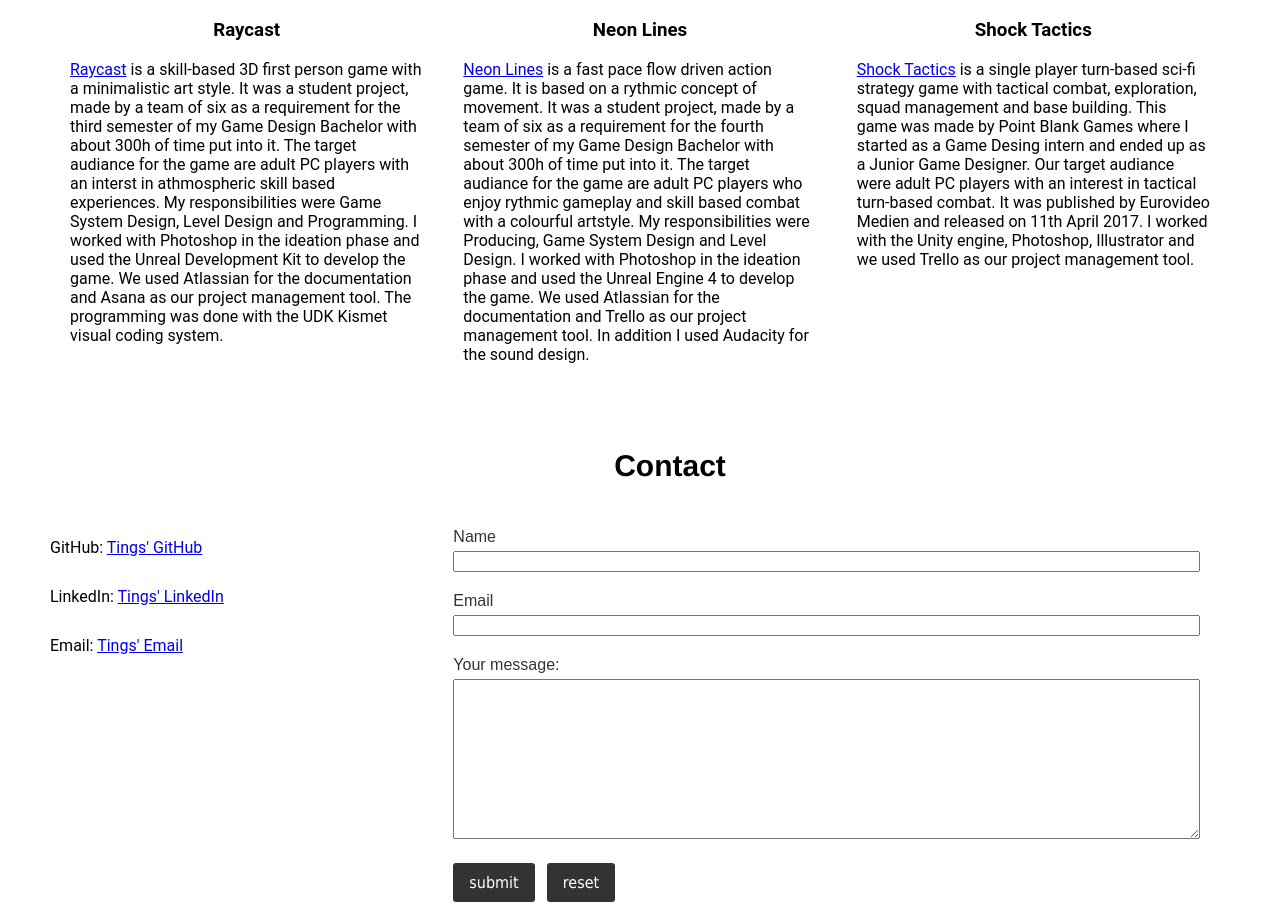
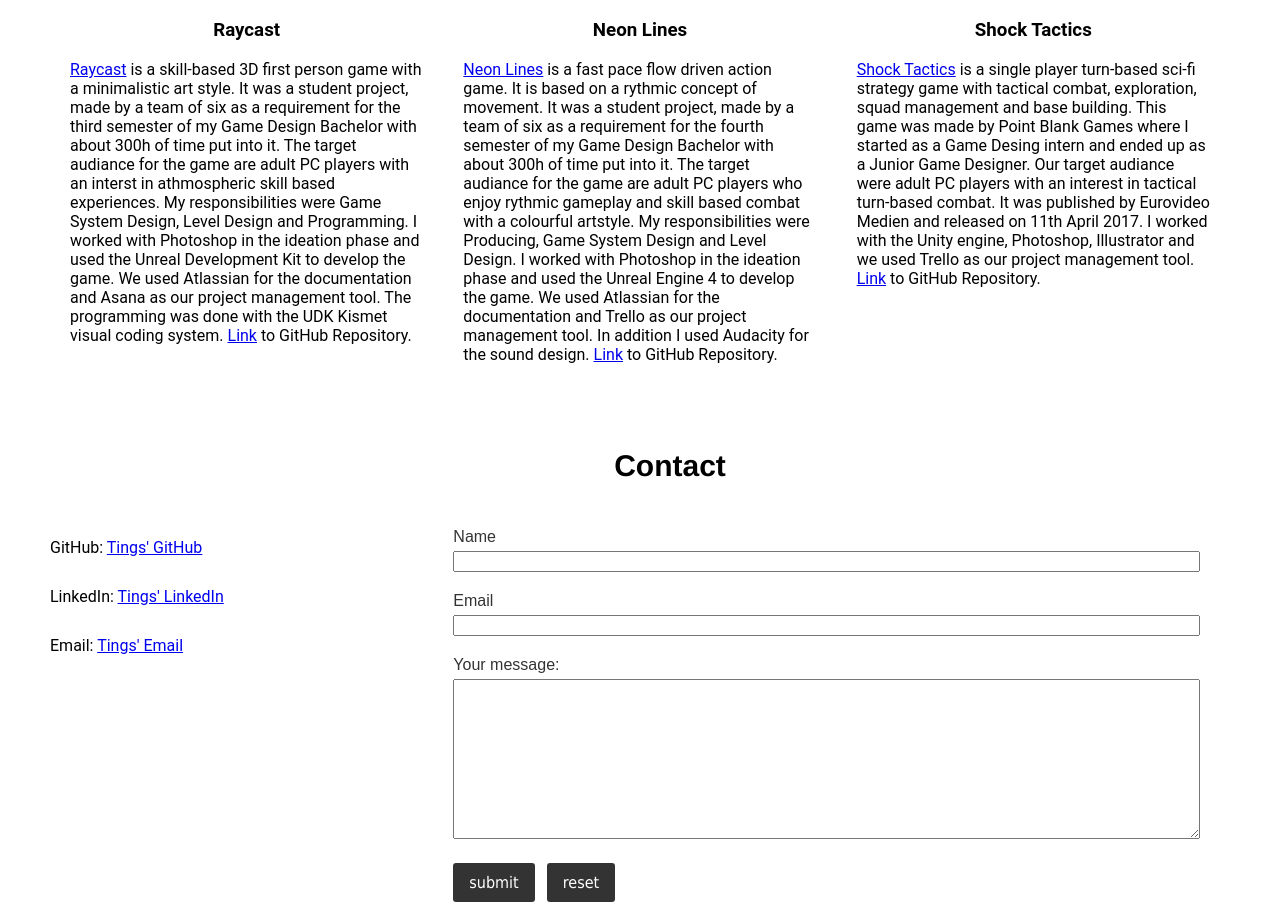
Before and after one commit to Thien-Van/tings-portfolio, a plain HTML site: page index.html in a window 1280 px wide. Shown: the part 1322-2237 px from the top of the page. Drawn offline with Linux system fonts and the light colour scheme.

Commit message:
Added GitHub fake links

```diff
--- a/index.html
+++ b/index.html
@@ -63,7 +63,7 @@
                             The target audiance for the game are adult PC players with an interst in athmospheric skill based experiences.
                             My responsibilities were Game System Design, Level Design and Programming. I worked with Photoshop in the ideation phase and
                             used the Unreal Development Kit to develop the game. We used Atlassian for the documentation and Asana as our project management tool.
-                            The programming was done with the UDK Kismet visual coding system.</p>
+                            The programming was done with the UDK Kismet visual coding system. <a href="#">Link</a> to GitHub Repository.</p>
                     </div>
                     <div class ="item">
                         <img src="images/tvt-project-neon-lines.jpg" alt="Screenshot of the student project Neon Lines">
@@ -73,7 +73,7 @@
                             The target audiance for the game are adult PC players who enjoy rythmic gameplay and skill based combat with a colourful artstyle.
                             My responsibilities were Producing, Game System Design and Level Design. I worked with Photoshop in the ideation phase and
                             used the Unreal Engine 4 to develop the game. We used Atlassian for the documentation and Trello as our project management tool.
-                            In addition I used Audacity for the sound design.</p>
+                            In addition I used Audacity for the sound design. <a href="#">Link</a> to GitHub Repository.</p>
                     </div>
                     <div class ="item">
                         <img src="images/tvt-project-shock-tactics.jpg" alt="Cover art of the Game Shock Tactics by Point Blank Games">
@@ -82,7 +82,7 @@
                              This game was made by Point Blank Games where I started as a Game Desing intern and ended up as a Junior Game Designer.
                              Our target audiance were adult PC players with an interest in tactical turn-based combat.
                              It was published by Eurovideo Medien and released on 11th April 2017. I worked with the Unity engine, Photoshop, Illustrator and we used Trello as our
-                             project management tool.</p>
+                             project management tool. <a href="#">Link</a> to GitHub Repository.</p>
                     </div>
                 </div>
             </section>
```
